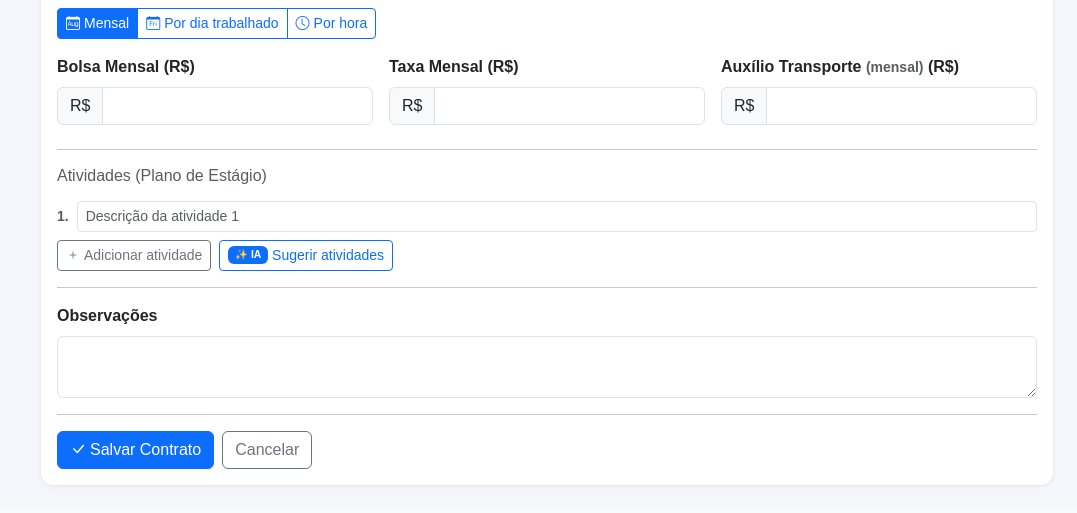
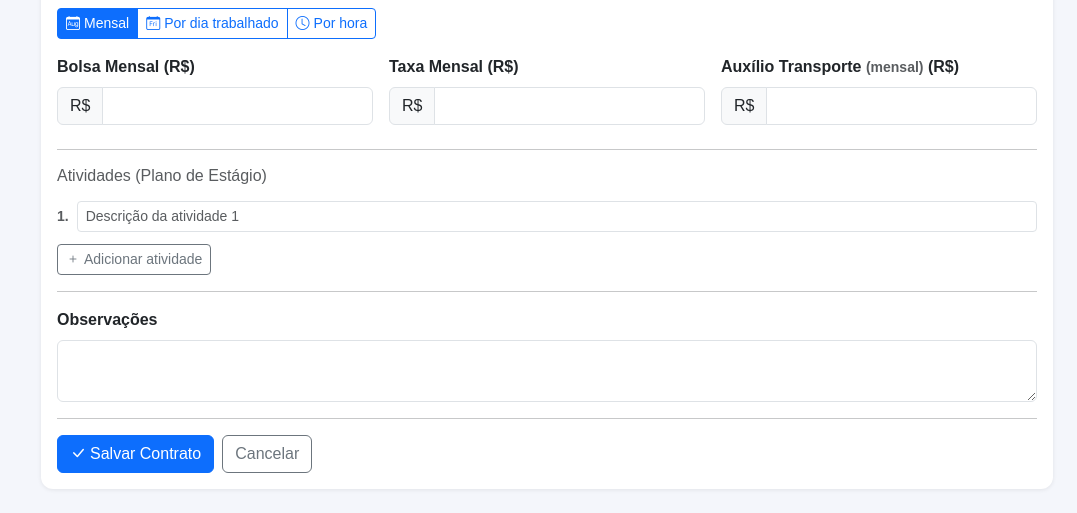
Before and after one commit to admsalmocosta1977/ciclorh-estagio, a Flask app: page /contratos/novo in a window 1280 px wide. Shown: the part 1555-2068 px from the top of the page, without its empty margins (203-1280 px from the left). Before the commit the page ends 2042 px from the top, so only its background shows below. Run offline with Flask 3, Linux system fonts and the light colour scheme; the visitor is signed in with stand-in values (Sample User, id 1); data that the repository does not hold is empty; some libraries are stand-ins or nearby versions.

Commit message:
feat(atividades): remove botão e painel de sugestão via IA

```diff
--- a/templates/contratos/form.html
+++ b/templates/contratos/form.html
@@ -346,30 +346,9 @@
         </div>
         {% endfor %}
       </div>
-      <div class="d-flex gap-2 flex-wrap mt-1">
-        <button type="button" class="btn btn-sm btn-outline-secondary" id="btn-add-at">
-          <i class="bi bi-plus me-1"></i>Adicionar atividade
-        </button>
-        <button type="button" class="btn btn-sm btn-outline-primary" id="btn-ia-ats" onclick="sugerirAtividadesIA()">
-          <span class="badge bg-primary me-1" style="font-size:.65rem;vertical-align:middle">✨ IA</span>Sugerir atividades
-        </button>
-      </div>
-
-      <!-- Painel sugestões IA -->
-      <div id="painel-ia-ats" class="border rounded p-3 mt-3" style="display:none;border-color:#0d6efd !important;background:#f0f4ff">
-        <div class="d-flex justify-content-between align-items-center mb-2">
-          <span class="fw-semibold small"><span class="badge bg-primary me-1" style="font-size:.7rem">✨ IA</span>Sugestões para a área — marque as que se aplicam</span>
-          <div class="d-flex gap-2">
-            <button type="button" class="btn btn-sm btn-outline-secondary" id="btn-marcar-todas-ia">Marcar todas</button>
-            <button type="button" class="btn btn-sm btn-primary" id="btn-aplicar-ia">
-              <i class="bi bi-check2-circle me-1"></i>Aplicar selecionadas
-            </button>
-            <button type="button" class="btn btn-sm btn-outline-secondary" onclick="document.getElementById('painel-ia-ats').style.display='none'">×</button>
-          </div>
-        </div>
-        <div id="lista-ia-ats" class="row g-2"></div>
-        <div id="ia-ats-msg" class="mt-2"></div>
-      </div>
+      <button type="button" class="btn btn-sm btn-outline-secondary mt-1" id="btn-add-at">
+        <i class="bi bi-plus me-1"></i>Adicionar atividade
+      </button>
 
       <div id="painel-sugestao-ats" class="border rounded p-3 mt-3 bg-light" style="display:none">
         <div class="d-flex justify-content-between align-items-center mb-2">
```
